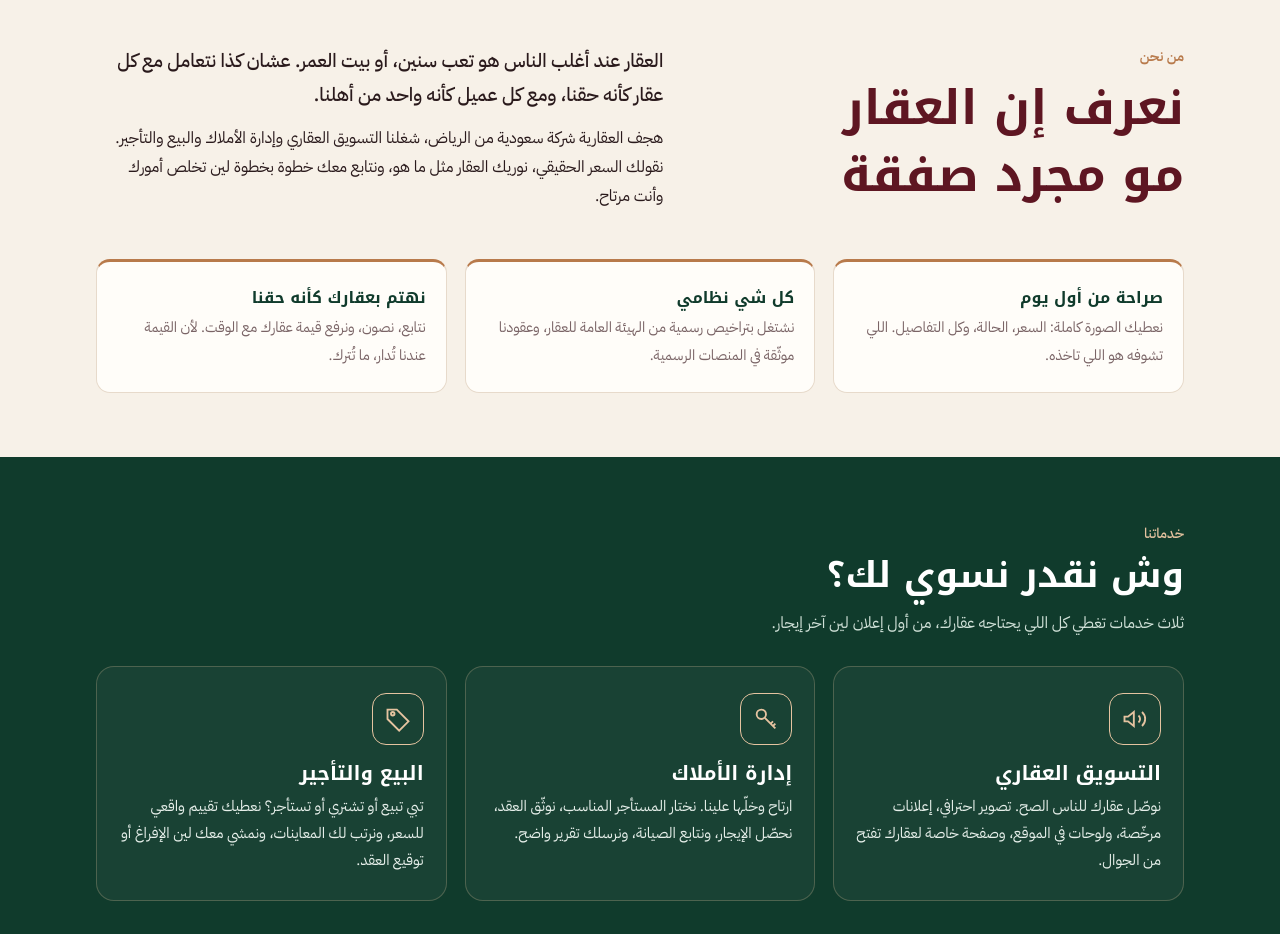
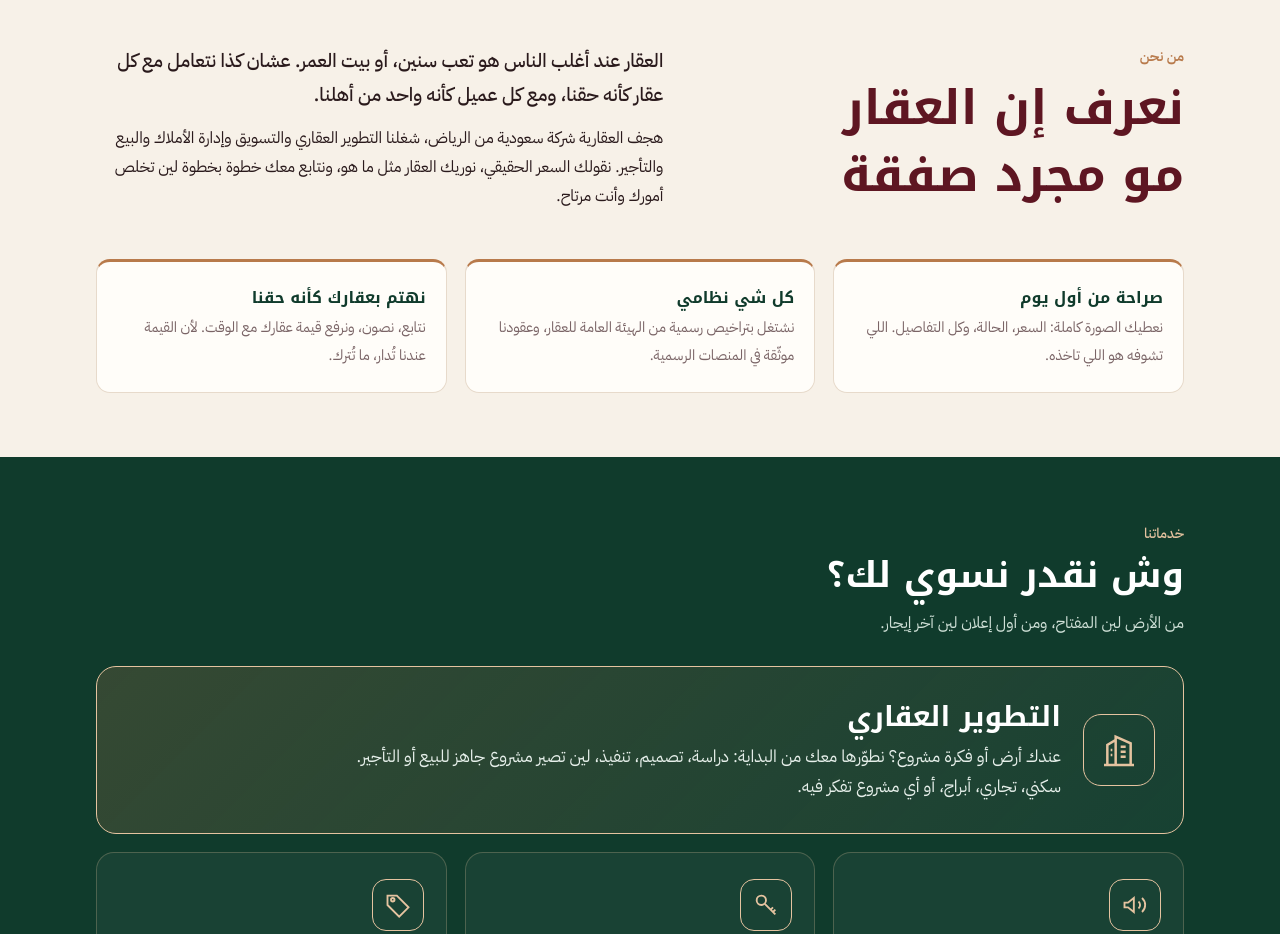
Before and after one commit to abdallahAlmawash/Hjf-website, a plain HTML site: page index.html in a window 1280 px wide. Shown: the part 820-1754 px from the top of the page. Drawn offline with Linux system fonts and the light colour scheme.

Commit message:
Add real estate development service
Co-Authored-By: Claude Opus 5.5 <noreply@anthropic.com>
Claude-Session: https://claude.ai/code/session_016DzazsGeLQEGbrBWXGAwmq

```diff
--- a/index.html
+++ b/index.html
@@ -3,8 +3,8 @@
 <head>
 <meta charset="utf-8">
 <meta name="viewport" content="width=device-width, initial-scale=1, viewport-fit=cover">
-<title>هجف العقارية | تسويق وإدارة أملاك وبيع وتأجير في الرياض</title>
-<meta name="description" content="هجف العقارية: شركة عقارية في الرياض، نسوّق عقارك وندير أملاكك ونساعدك تبيع أو تأجّر أو تلقى بيتك، بثقة ووضوح.">
+<title>هجف العقارية | تطوير وتسويق وإدارة أملاك في الرياض</title>
+<meta name="description" content="هجف العقارية: شركة عقارية في الرياض، نطوّر المشاريع السكنية والتجارية، ونسوّق عقارك وندير أملاكك ونساعدك تبيع أو تأجّر أو تلقى بيتك، بثقة ووضوح.">
 <meta property="og:title" content="هجف العقارية">
 <meta property="og:description" content="عقار بثقة، وقيمةٌ تُدار. تسويق عقاري، إدارة أملاك، بيع وتأجير في الرياض.">
 <meta property="og:image" content="https://h-j-f.com/img/hero.jpg">
@@ -59,7 +59,7 @@
     </div>
     <div class="rv">
       <p class="lead">العقار عند أغلب الناس هو تعب سنين، أو بيت العمر. عشان كذا نتعامل مع كل عقار كأنه حقنا، ومع كل عميل كأنه واحد من أهلنا.</p>
-      <p>هجف العقارية شركة سعودية من الرياض، شغلنا التسويق العقاري وإدارة الأملاك والبيع والتأجير. نقولك السعر الحقيقي، نوريك العقار مثل ما هو، ونتابع معك خطوة بخطوة لين تخلص أمورك وأنت مرتاح.</p>
+      <p>هجف العقارية شركة سعودية من الرياض، شغلنا التطوير العقاري والتسويق وإدارة الأملاك والبيع والتأجير. نقولك السعر الحقيقي، نوريك العقار مثل ما هو، ونتابع معك خطوة بخطوة لين تخلص أمورك وأنت مرتاح.</p>
     </div>
   </div>
   <ul class="values">
@@ -70,7 +70,14 @@
 </div></section>
 
 <section class="s green" id="services"><div class="wrap">
-  <div class="sh rv"><div class="eyebrow">خدماتنا</div><h2>وش نقدر نسوي لك؟</h2><p>ثلاث خدمات تغطي كل اللي يحتاجه عقارك، من أول إعلان لين آخر إيجار.</p></div>
+  <div class="sh rv"><div class="eyebrow">خدماتنا</div><h2>وش نقدر نسوي لك؟</h2><p>من الأرض لين المفتاح، ومن أول إعلان لين آخر إيجار.</p></div>
+  <article class="dev rv">
+    <div class="ic"><svg viewBox="0 0 24 24"><path d="M3 21h18M5 21V9l5-3v15M10 21V4l9 4v13M13 10h3M13 13h3M13 16h3M7 12h1M7 15h1"/></svg></div>
+    <div>
+      <h3>التطوير العقاري</h3>
+      <p>عندك أرض أو فكرة مشروع؟ نطوّرها معك من البداية: دراسة، تصميم، تنفيذ، لين تصير مشروع جاهز للبيع أو التأجير. سكني، تجاري، أبراج، أو أي مشروع تفكر فيه.</p>
+    </div>
+  </article>
   <div class="svc">
     <article class="rv">
       <div class="ic"><svg viewBox="0 0 24 24"><path d="M3 10v4h3l5 4V6L6 10H3z"/><path d="M15 9a4 4 0 0 1 0 6M18 6a8 8 0 0 1 0 12"/></svg></div>
--- a/style.css
+++ b/style.css
@@ -251,3 +251,9 @@ section.s.green .eyebrow{color:var(--copper-soft)}
 }
 @media (prefers-reduced-motion:reduce){.hero2 .bg img,.scrollhint span,.hero2 .rv{animation:none}}
 .svc article::after{display:none}
+.dev{display:grid;grid-template-columns:auto 1fr;gap:22px;align-items:center;background:linear-gradient(135deg,rgba(184,122,75,.22),rgba(255,255,255,.03));border:1px solid var(--copper-soft);border-radius:20px;padding:30px 28px;margin-bottom:18px}
+.dev .ic{width:72px;height:72px;border-radius:18px;border:1px solid var(--copper-soft);display:grid;place-items:center}
+.dev .ic svg{width:40px;height:40px;stroke:var(--copper-soft);fill:none;stroke-width:1.5}
+.dev h3{color:#fff;font-size:clamp(22px,2.6vw,28px);margin-bottom:6px}
+.dev p{margin:0;font-size:17px;color:#E6EFEA;max-width:70ch}
+@media (max-width:760px){.dev{grid-template-columns:1fr;padding:24px 20px}}
```
Also changed, not shown: terms.html (+1 -1 lines).
